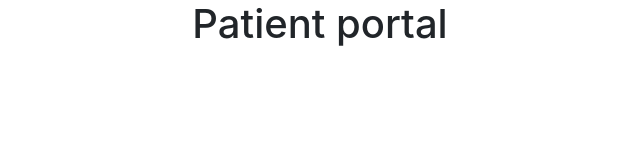
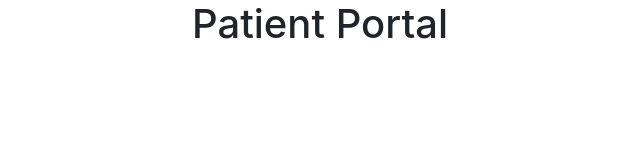
Before and after one commit to nishant-citius/patient_portalV1, a React (Create React App) app in the folder patient_portal/: page / in a window 1280 px wide. Shown: the top 160 px of the page, without its empty margins (320-960 px from the left). Built offline with nearby package versions, Linux system fonts and the light colour scheme.

Commit message:
Changes in App.js for Heading.

```diff
--- a/patient_portal/src/App.js
+++ b/patient_portal/src/App.js
@@ -4,7 +4,11 @@ import './App.css';
 function App() {
   return (
     <div className="App">
-     <h1>Patient portal</h1>
+	<div className='row justify-content-center'>
+		<div className='col-4'>
+			<h1>Patient Portal</h1>
+		</div>
+	</div>
     </div>
   );
 }
```
